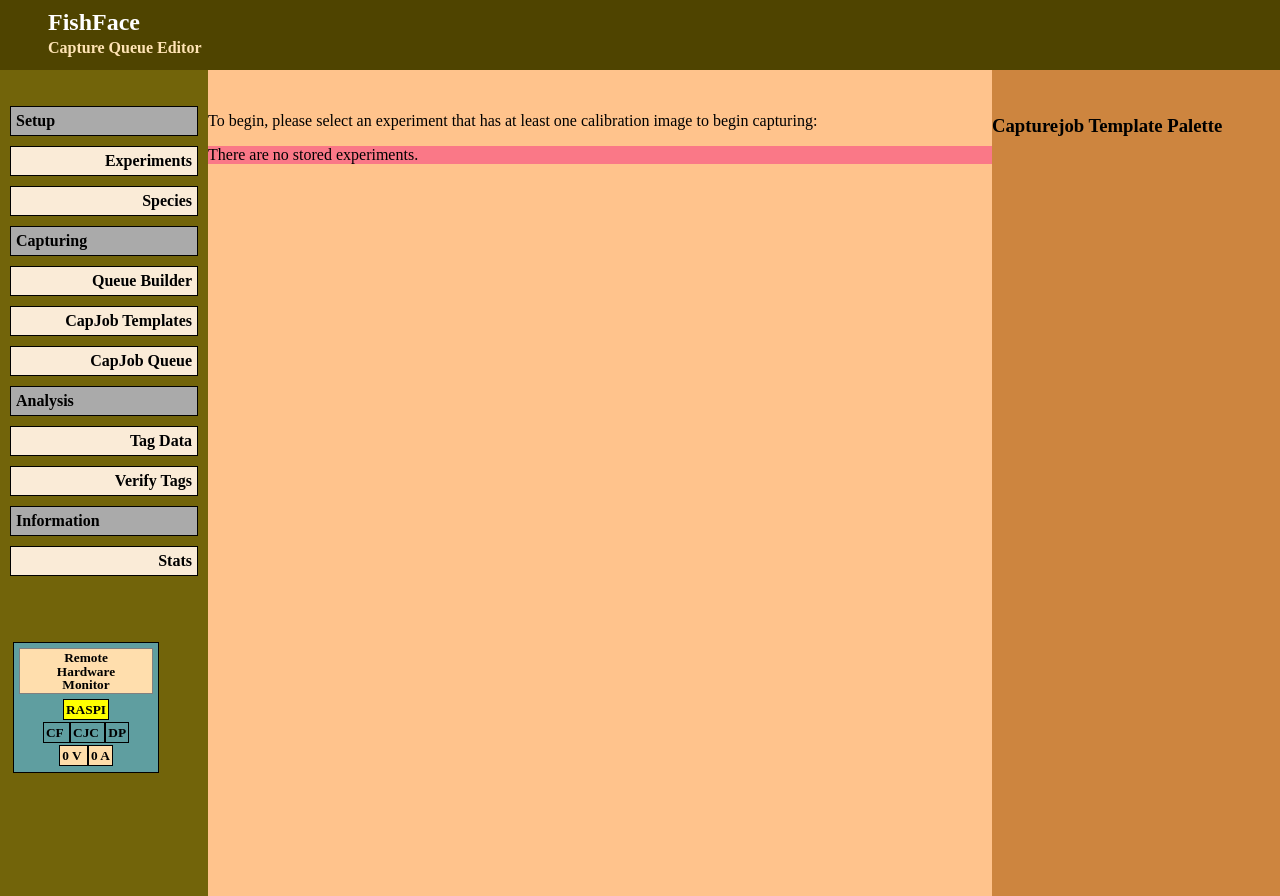
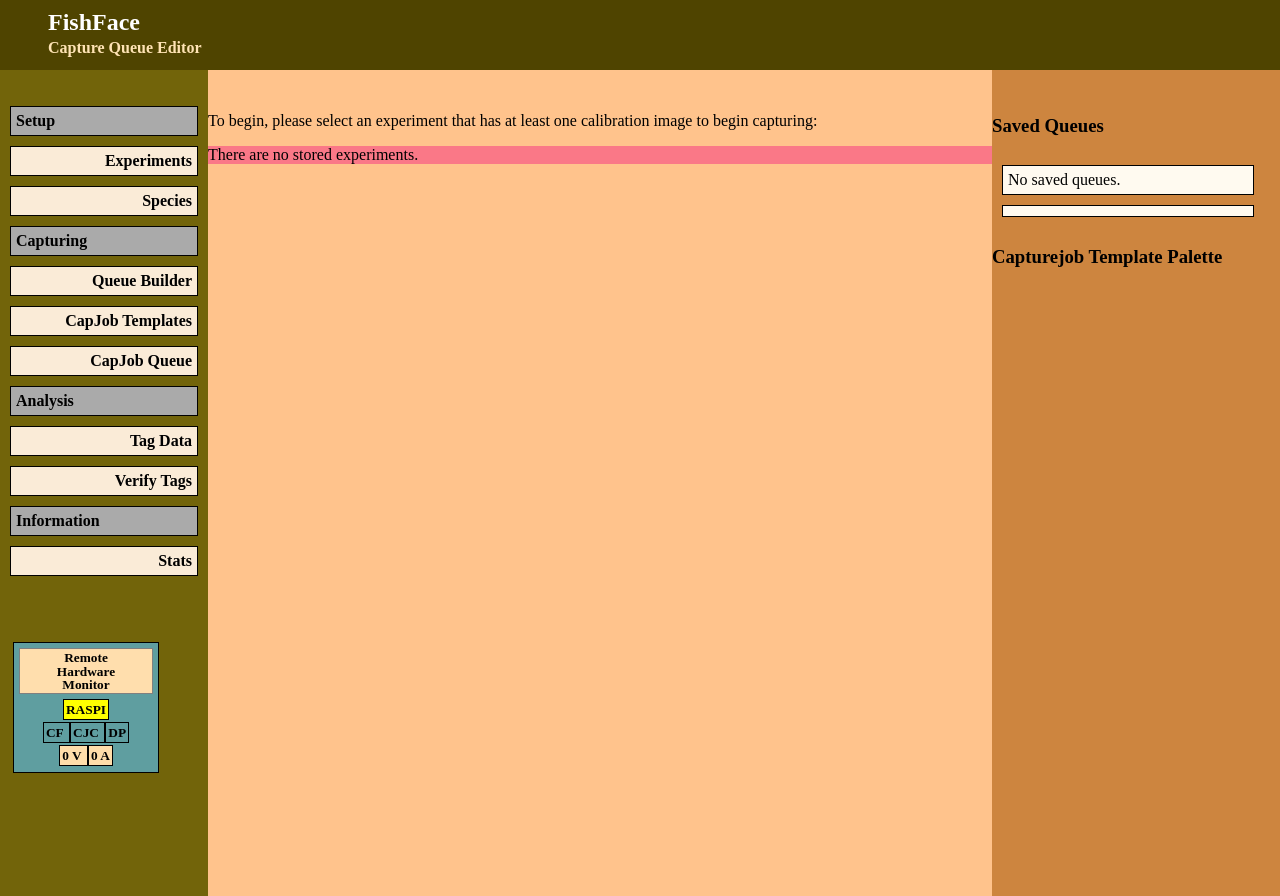
Before and after one commit to wil-langford/FishFace2, a Django app: a page that uses django_fishface/djff/templates/djff/cq_interface.html in a window 1280 px wide. Run offline with Django 3.2, Linux system fonts and the light colour scheme; data that the repository does not hold is empty; parts of the project's set-up code (start-up, migrations or seed data) failed here and were passed over; some libraries are stand-ins or nearby versions.

Commit message:
Queues can be loaded in CQ interface.

```diff
--- a/django_fishface/djff/static/djff/base.css
+++ b/django_fishface/djff/static/djff/base.css
@@ -224,7 +224,7 @@ input[type="radio"] {
     text-align: center;
 }
 
-#capturejob_queue {
+#capture_job_queue {
     min-height: 2em;
 }
 
--- a/django_fishface/djff/static/djff/cq_interface.js
+++ b/django_fishface/djff/static/djff/cq_interface.js
@@ -18,10 +18,8 @@ $(document).ready(function(){
     }
 
     function repopulate_fields(data, textStatus, jqXHR) {
-        console.log(JSON.stringify(data));
         var temp_xp_id = data.xp_id;
         if (temp_xp_id != undefined && data.current_job != undefined) {
-            console.log("setting xp_id " + temp_xp_id);
             $('#xp_display_wrapper').attr('data-xp_id', temp_xp_id);
         }
 
@@ -32,7 +30,6 @@ $(document).ready(function(){
 
             if (data.current_job != undefined) {
                 var cj = data.current_job;
-                console.log('data.current: ' + JSON.stringify(cj));
                 $('#current_job_wrapper').css('display', 'block');
                 $('#current_job_status').html(cj.status);
                 $('#current_job_remaining_total').html(cj.remaining + "/" + cj.total);
@@ -84,7 +81,6 @@ $(document).ready(function(){
         if ($('#current_job_wrapper').css('display') == 'none') {
             $('#xp_display_wrapper').attr('data-xp_id', '');
             check_xp_id();
-            console.log('Changing experiment.');
         } else {
             $('#xp_display_wrapper').append(
                 '<div id="no_change_during_run" class="bad boxed">Can\'t' +
@@ -115,7 +111,6 @@ $(document).ready(function(){
             $('#xp_select_wrapper').css('display', 'block');
             check_xp_id = false;
         }
-        console.log("checked xp_id: " + check_xp_id);
         return check_xp_id;
     }
 
@@ -128,7 +123,6 @@ $(document).ready(function(){
     function push_entire_queue_to_raspi() {
         queue_array = cq_util.get_queue_array();
         if (queue_array != []) {
-            console.log("setting queue to: " + queue_array.toString());
             xp_id = get_xp_id();
             send_to_raspi({
                 'command': 'set_queue',
@@ -139,8 +133,7 @@ $(document).ready(function(){
         }
     }
 
-    function clear_queue() {
-        console.log('Clearing queue');
+    window.ff.cq_util.clear_queue = function() {
         xp_id = get_xp_id();
         send_to_raspi({
             'command': 'set_queue',
@@ -187,19 +180,22 @@ $(document).ready(function(){
     $('#change_xp_button').click(change_experiment);
 
     $('#go_button').click(start_queue);
-    $('#clear_queue_button').click(clear_queue);
+    $('#clear_queue_button').click(cq_util.clear_queue);
     $('#abort_all_button').click(abort_all);
 
     $('#refresh_button').click(repop);
     $('#monitor_button').click(start_periodic_monitor);
     $('#monitor_stop_button').click(stop_periodic_monitor);
 
+    $('#cjq_list').on('click', '.queue_loader', function() {
+        if (cq_util.get_queue_array().length == 0) {
+            cq_util.load_queue($(this)[0].id.split('_')[1]);
+        }
+    });
 
     $('#xp_select_form').submit(function() {
-        console.log("submitting xp_id!!!");
         var xp_id = +$('input[name=xp]:checked').val();
         $('#xp_display_wrapper').attr('data-xp_id', xp_id);
-        console.log("xp_id from page: " + get_xp_id());
         check_xp_id();
         repop();
         return false;
@@ -230,18 +226,13 @@ $(document).ready(function(){
         update: function(event, ui) {
             $('#queue_placeholder').remove();
 
-            console.log("inside update")
-            console.log(cq_util.get_queue_array());
-
-            if (cq_util.get_queue_array().length == 0) {
-                $('#capture_job_queue').html('<li id="queue_placeholder">No queued jobs.</li>');
-            }
-
             if (window.fishface_push_queue_on_update == true) {
                 push_entire_queue_to_raspi();
                 repop();
                 start_periodic_monitor();
             }
+
+            cq_util.no_jobs_placeholder();
         },
         stop: function(event, ui) {
             if (ui.item.hasClass("fresh_cjt")) {
@@ -252,12 +243,9 @@ $(document).ready(function(){
         beforeStop: function(event, ui) {
             if (keep_job_in_queue == 0) {
                 ui.item.remove();
-                console.log("inside update")
-                console.log(cq_util.get_queue_array());
-                console.log(cq_util.get_queue_array().length)
 
                 if (cq_util.get_queue_array().length == 0) {
-                    $('#capture_job_queue').html('<li id="queue_placeholder">No queued jobs.</li>');
+                    cq_util.no_jobs_placeholder();
                 }
                 if (window.fishface_push_queue_on_update == true) {
                     push_entire_queue_to_raspi();
@@ -299,6 +287,8 @@ $(document).ready(function(){
 
     repop();
 
+    cq_util.refresh_queues();
+
     var main_loop = window.setInterval(
         function() {  // executed once per second to update displays with timers
 
--- a/django_fishface/djff/static/djff/cq_utils.js
+++ b/django_fishface/djff/static/djff/cq_utils.js
@@ -23,12 +23,15 @@ $(document).ready(function(){
     }
 
     cq_util.li_from_queue = function(queue) {
-        return '<li class="saved_queue" id="CJQ_' + queue.id + '">' +
+        var output = '<li class="saved_queue" id="CJQ_' + queue.id + '">' +
             'Name: ' + queue.name + '<br>' +
             'Description: ' + queue.comment + '<br><br>' +
-            '<span class="boxed queue_loader" id="CJQ_' + queue.id + '_LOAD">&larr;load</span> ' +
-            '<span class="boxed queue_deleter" id="CJQ_' + queue.id + '_DEL">delete</span>' +
-            '</li>';
+            '<span class="boxed queue_loader" id="CJQ_' + queue.id + '_LOAD">&larr;load</span>';
+        if (window.ff.which_template == 'cq_builder') {
+            output = output + ' <span class="boxed queue_deleter" id="CJQ_' + queue.id + '_DEL">delete</span>';
+        }
+        output = output + '</li>';
+        return output;
     }
 
     cq_util.li_from_job_spec = function(job_spec) {
@@ -94,15 +97,17 @@ $(document).ready(function(){
 
     cq_util.no_jobs_placeholder = function() {
         if (cq_util.get_queue_array().length == 0) {
-            $('#capture_queue_builder').html(
+            $('#capture_job_queue').html(
                 '<li id="queue_placeholder">No queued jobs.</li>'
             );
         }
     }
 
     cq_util.load_queue = function(id) {
-        cq_util.clear_queue();
-        var cjq = $('#capture_queue_builder');
+        if (window.ff.which_template == 'cq_builder') {
+            cq_util.clear_queue();
+        }
+        var cjq = $('#capture_job_queue');
         cjq.html('');
 
         window.ff.cjq_id = id;
@@ -140,9 +145,6 @@ $(document).ready(function(){
 
     window.ff.cq_util = cq_util;
 
-    $('#cjq_list').on('click', '.queue_loader', function() {
-        cq_util.load_queue($(this)[0].id.split('_')[1]);
-    });
 
 
 });  // End of document.ready()
--- a/django_fishface/djff/templates/djff/cq_builder.html
+++ b/django_fishface/djff/templates/djff/cq_builder.html
@@ -10,6 +10,8 @@ $(document).ready(function() {
     window.ff.cjt_ids = {{ cjt_ids|safe }};
 
     window.ff.cjq_id = 0;
+
+    window.ff.which_template = 'cq_builder';
 });
 </script>
 <script type="text/javascript" src="{% static 'djff/cq_utils.js' %}"></script>
--- a/django_fishface/djff/templates/djff/cq_interface.html
+++ b/django_fishface/djff/templates/djff/cq_interface.html
@@ -10,6 +10,13 @@
         window.ff.xp_species = {{ xp_species_json|safe }};
         window.ff.job_specs = {{ job_specs|safe }};
         window.ff.cjt_ids = {{ cjt_ids|safe }};
+
+        window.ff.cjq_saver_url = "{% url 'djff:cjq_saver' %}";
+        window.ff.cjqs_url = "{% url 'djff:cjqs' %}";
+
+        window.ff.cjq_id = 0;
+
+        window.ff.which_template = 'cq_interface';
     });
 </script>
 
@@ -109,6 +116,11 @@
 {% endblock %}
 
 {% block preview_area %}
+    <h3>Saved Queues</h3>
+    <ul class="queue_block" id="cjq_list">
+        <li>Loading saved queues...</li>
+    </ul>
+
     <h3>Capturejob Template Palette</h3>
     <ul class="queue_block" id="cjt_list">
     {% for cjt in cjts %}
```
